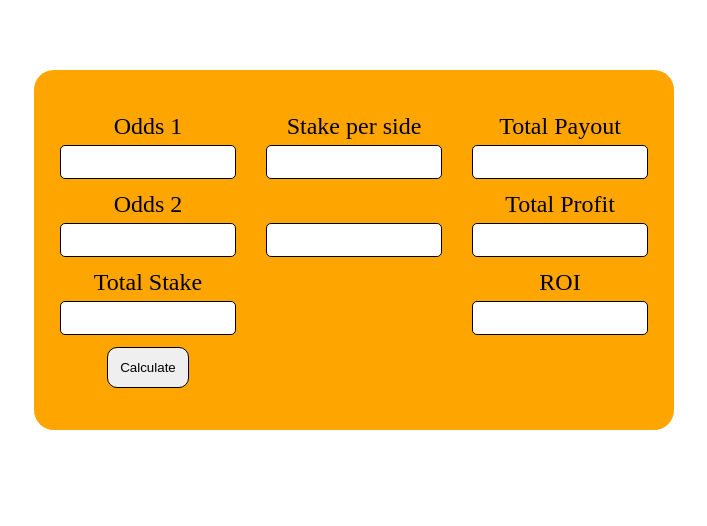
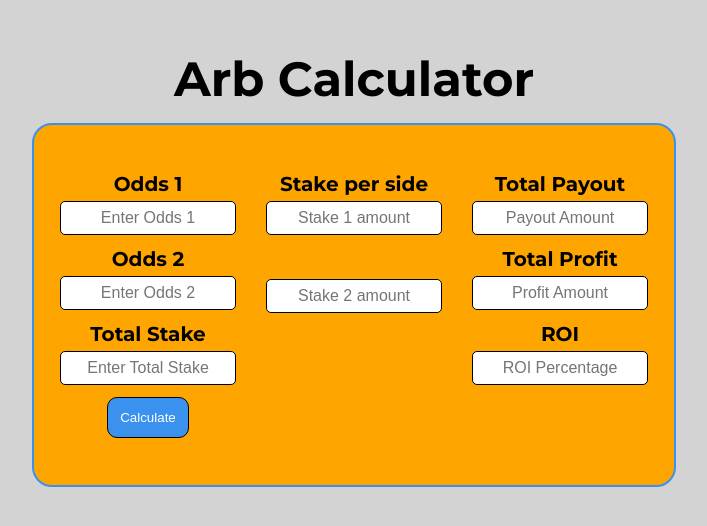
Before and after one commit to lukereed1/arb-calculator, a plain HTML site: page index.html in a window 1280 px wide. Shown: the part 150-676 px from the top of the page, without its empty margins (286-993 px from the left). Drawn offline with Linux system fonts and the light colour scheme.

Commit message:
Design with header completed

```diff
--- a/index.html
+++ b/index.html
@@ -5,46 +5,49 @@
     <meta charset="UTF-8">
     <meta name="viewport" content="width=device-width, initial-scale=1.0">
     <link rel="stylesheet" href="styles.css">
+    <link rel="preconnect" href="https://fonts.googleapis.com">
+    <link rel="preconnect" href="https://fonts.gstatic.com" crossorigin>
+    <link href="https://fonts.googleapis.com/css2?family=Montserrat:wght@400;700&display=swap" rel="stylesheet">
     <title>Document</title>
 </head>
 
 <body>
 
+    <body>
+        <h1>Arb Calculator</h1>
         <div class="main">
             <div class="container">
+
                 <div class="all-inputs">
-                <div>
+                    <div class="input-item">
                         <p>Odds 1</p>
-                    <input>
+                        <input type="text" placeholder="Enter Odds 1">
                     </div>
-                <div>
+                    <div class="input-item">
                         <p>Odds 2</p>
-                    <input>
+                        <input type="text" placeholder="Enter Odds 2">
                     </div>
-                <div>
+                    <div class="input-item">
                         <p>Total Stake</p>
-                    <input>
+                        <input type="text" placeholder="Enter Total Stake">
                     </div>
                     <button id="calc">Calculate</button>
                 </div>
+
                 <div class="stakes">
                     <p>Stake per side</p>
-                <input placeholder="">
-                <input class="odds2-stake" placeholder="">
-            </div>
-            <div class="results">
-
-                <p>Total Payout</p>
-                <input placeholder="">
-                <p>Total Profit</p>
-                <input placeholder="">
-                <p>ROI</p>
-                <input placeholder="">
-            </div>
-        </div>
+                    <input type="text" placeholder="Stake 1 amount">
+                    <input type="text" class="odds2-stake" placeholder="Stake 2 amount">
                 </div>
 
-
+                <div class="results">
+                    <p>Total Payout</p>
+                    <input type="text" placeholder="Payout Amount">
+                    <p>Total Profit</p>
+                    <input type="text" placeholder="Profit Amount">
+                    <p>ROI</p>
+                    <input type="text" placeholder="ROI Percentage">
+                </div>
             </div>
         </div>
 
@@ -52,3 +55,7 @@
     </body>
 
 </html>
+<script src="main.js"></script>
+</body>
+
+</html>
--- a/styles.css
+++ b/styles.css
@@ -1,10 +1,19 @@
 body {
 	display: flex;
-	justify-content: center;
+	flex-direction: column;
 	align-items: center;
 	height: 100vh;
 	margin: 0;
+	font-family: "Montserrat", sans-serif;
+	background: lightgray;
 }
+
+h1 {
+	font-size: 3rem;
+	margin-top: 200px;
+	margin-bottom: 15px;
+}
+
 .main {
 	width: 600px;
 	height: 320px;
@@ -14,6 +23,7 @@ body {
 	justify-content: space-around;
 	flex-direction: column;
 	padding: 20px;
+	border: 2px solid #3a91ee;
 }
 
 .all-inputs {
@@ -36,7 +46,8 @@ p {
 	margin: 0;
 	margin-bottom: 5px;
 	padding: 0;
-	font-size: 1.5rem;
+	font-size: 1.25rem;
+	font-weight: bolder;
 }
 .top-row {
 	display: flex;
@@ -69,3 +80,17 @@ input,
 	text-align: center;
 	font-size: 1rem;
 }
+
+button {
+	background-color: #3a91ee;
+	color: #fff;
+	padding: 10px 20px;
+	border: none;
+	border-radius: 4px;
+	cursor: pointer;
+	transition: background-color 0.3s;
+}
+
+button:hover {
+	background-color: #0056b3;
+}
```
Lines whose indentation alone changed are shown as unchanged.
